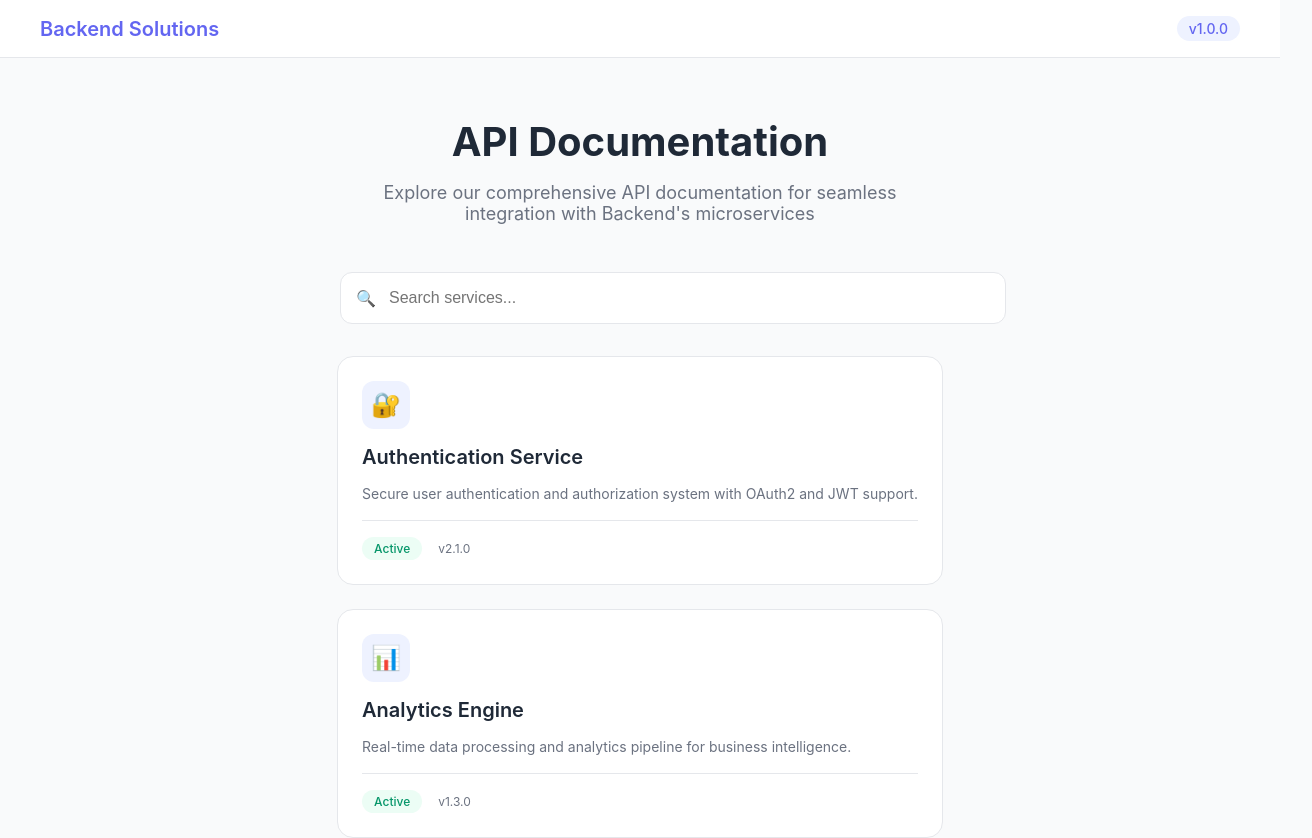
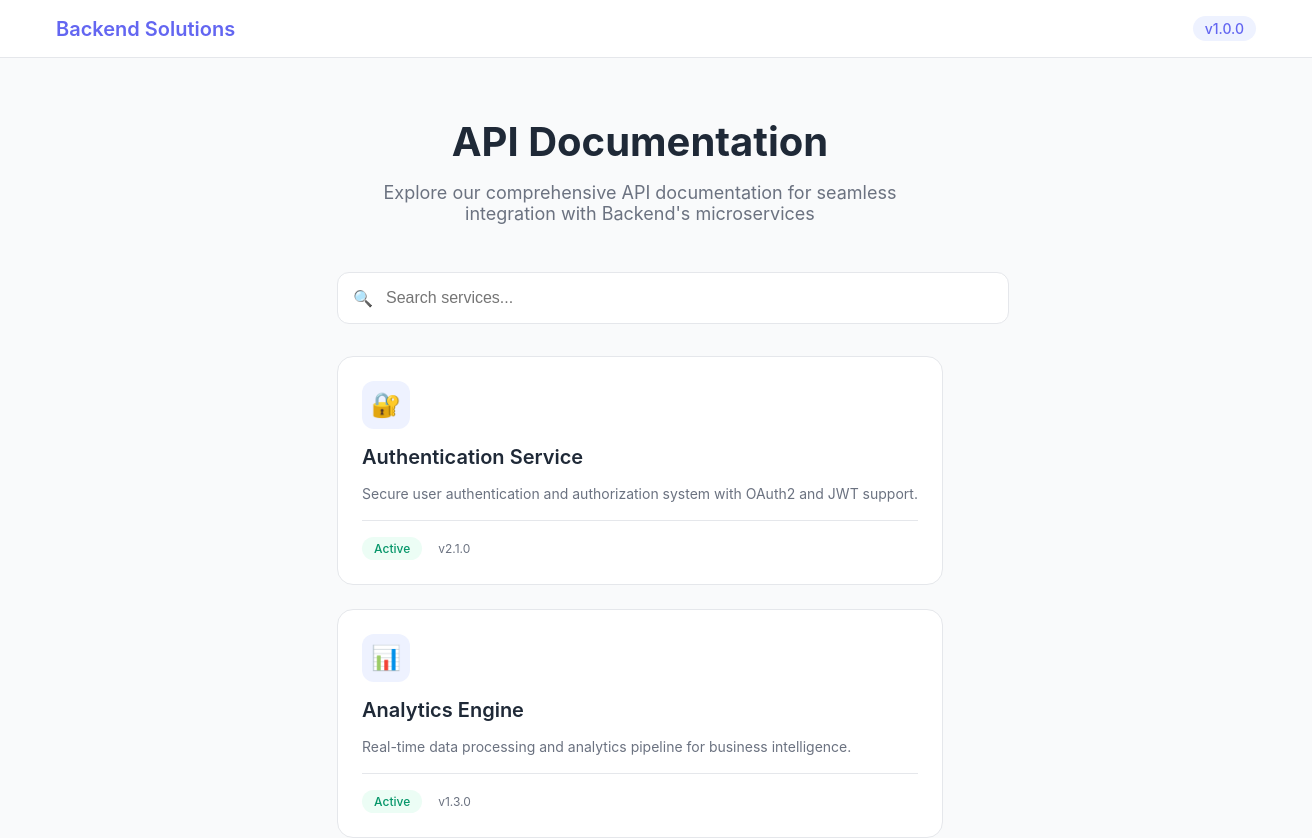
Before and after one commit to alexanderritik/Central-Swagger-Repository, a plain HTML site: page index.html in a window 1280 px wide. Shown: the top 838 px of the page, 1312 px wide, since content can reach past the window. Drawn offline with Linux system fonts and the light colour scheme.

Commit message:
fix: display nav width

```diff
--- a/index.html
+++ b/index.html
@@ -32,6 +32,7 @@
             position: sticky;
             top: 0;
             z-index: 100;
+            width: 100%;
         }
 
         .nav-content {
@@ -88,7 +89,7 @@
         }
 
         .search-container {
-            max-width: 600px;
+            max-width: 90vh;
             margin: 2rem auto;
             position: relative;
         }
```
